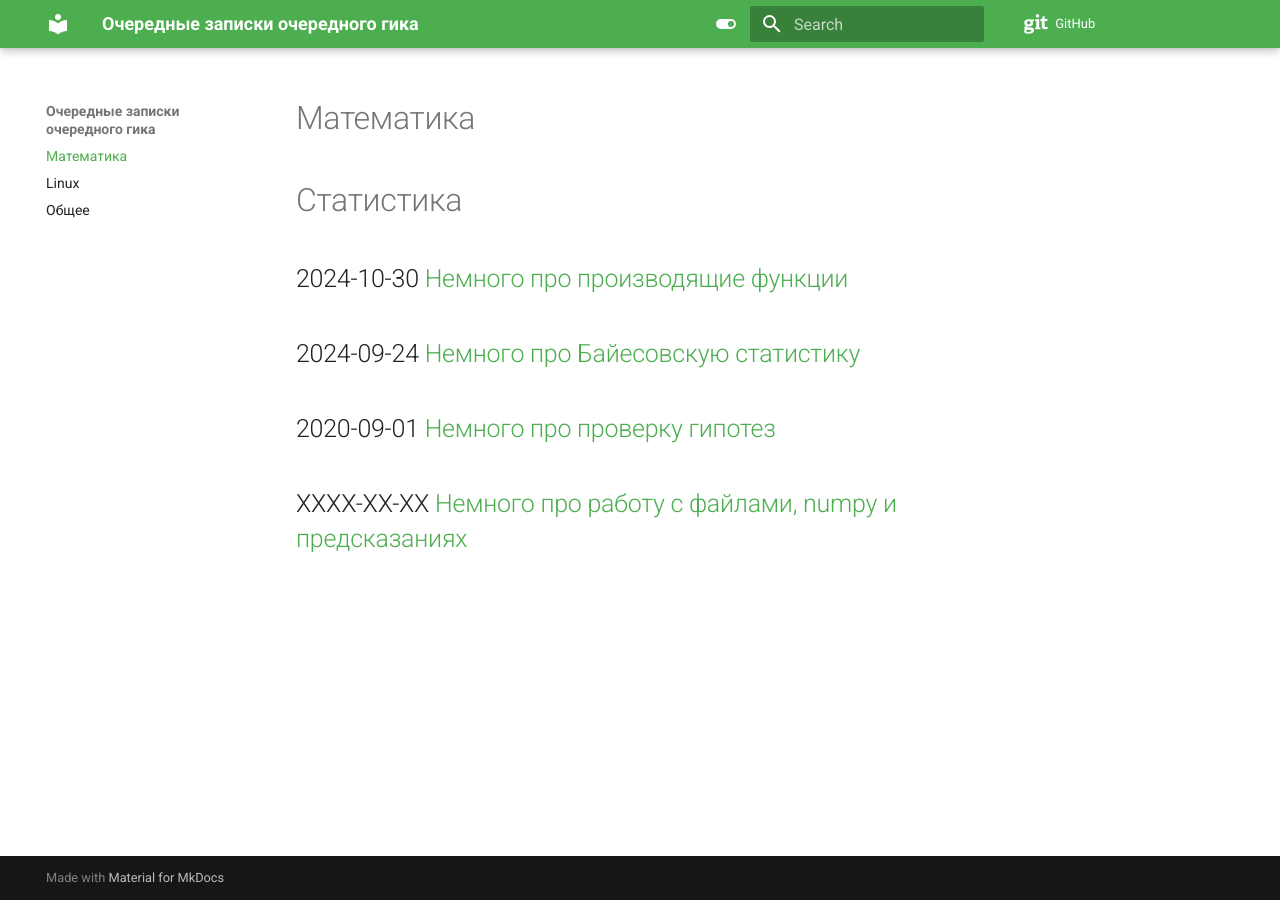
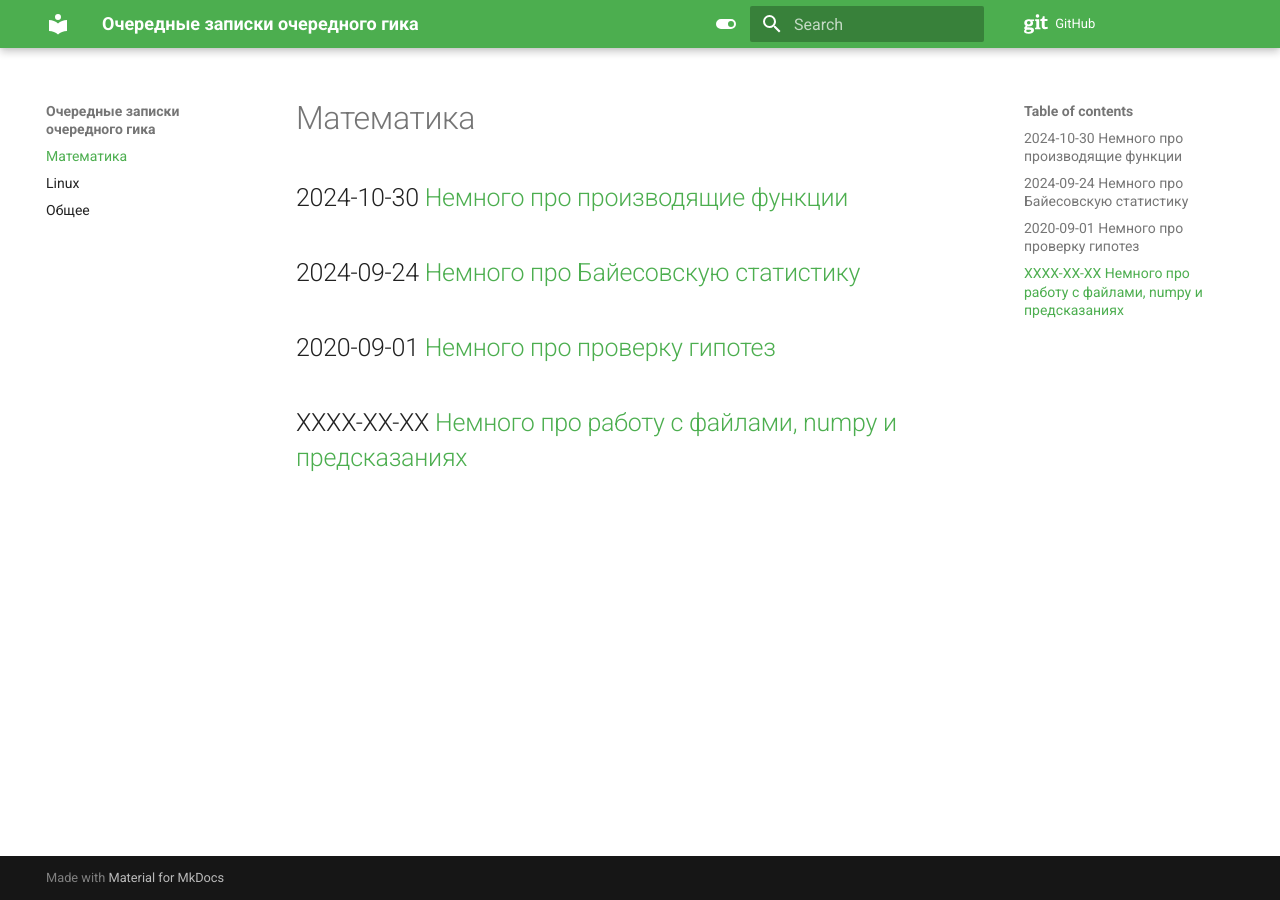
Before and after one commit to rustbas/blog, an MkDocs documentation site: the page built from docs/maths/index.md, in a window 1280 px wide. Built offline with MkDocs 1.6.1 and Material for MkDocs 9.7.7, drawn with Linux system fonts in a browser that asks for light colours; comment, search, counter and statistics services are not loaded.

Commit message:
new index to working ToC

```diff
--- a/docs/maths/index.md
+++ b/docs/maths/index.md
@@ -1,6 +1,4 @@
 # Математика
-
-# Статистика
 
 ## 2024-10-30 [Немного про производящие функции](gen_fun.md)
 
```
